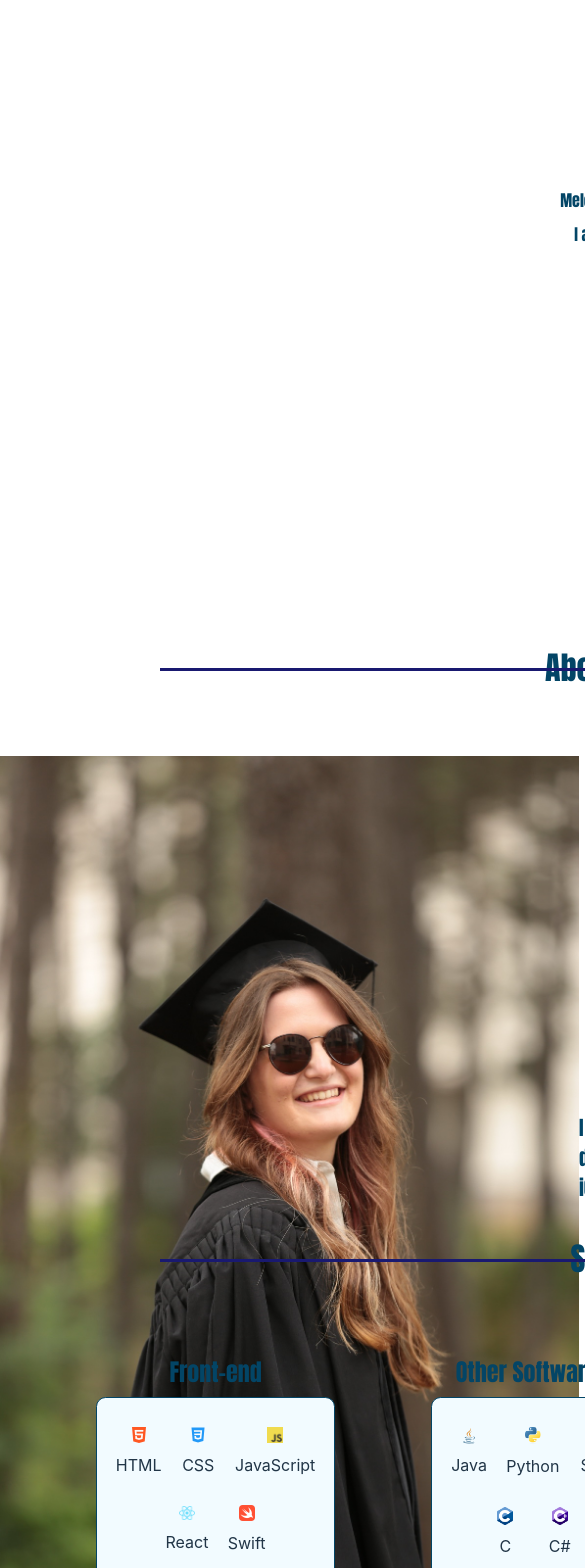
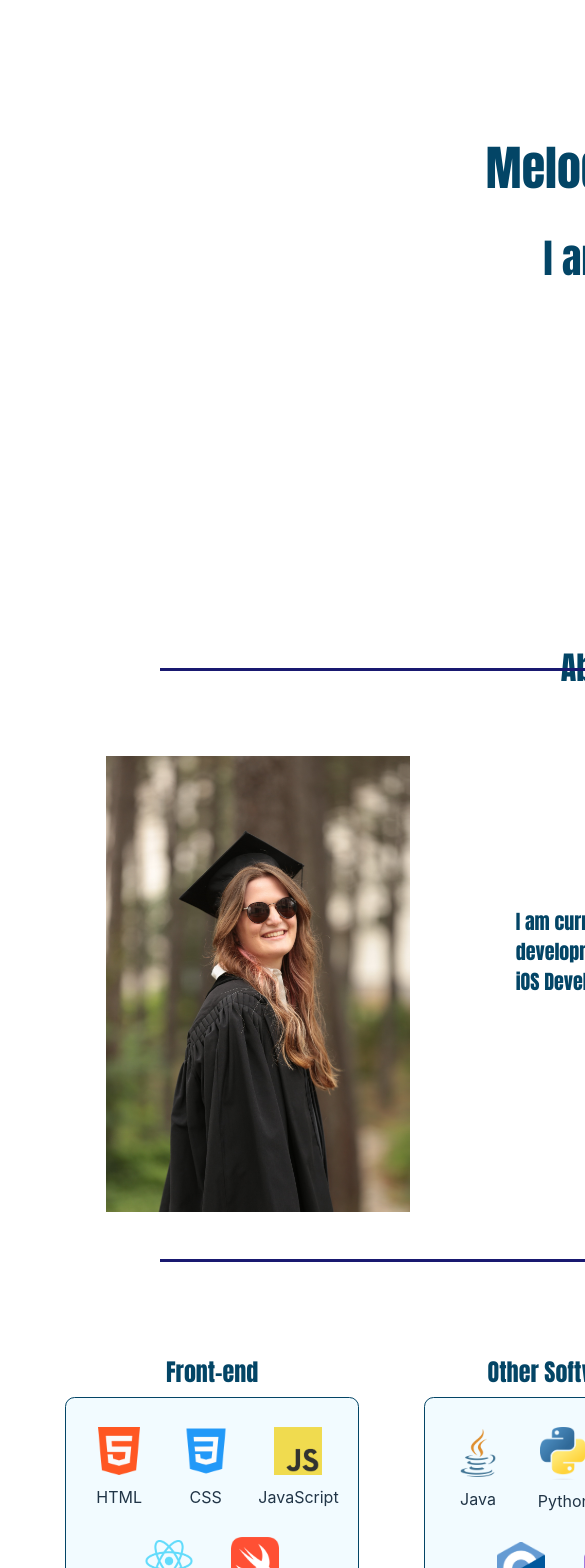
Before and after one commit to makimakimek/Portfolio, a React (Vite) app: page / in a window 390 px wide. Shown: the part 200-1768 px from the top of the page, 585 px wide, since content can reach past the window. Built offline with nearby package versions, Linux system fonts and the light colour scheme.

Commit message:
bug fixes

```diff
--- a/src/App.css
+++ b/src/App.css
@@ -386,47 +386,3 @@ a.link {
   top: 50%;
   position: absolute;
 }
-
-
-
-@media screen and (max-width: 768px) {
-  body {
-      font-size: 1em;
-  }
-
-  .nameContainer {
-      font-size: 1em;
-  }
-
-  .animationContainer {
-      font-size: 1em;
-  }
-
-  .image1 {
-      max-width: 100%;
-      height: auto;
-  }
-
-  .aboutContainer .underneathContainer .textContainer .paragraphContainer {
-      max-width: 100%;
-  }
-
-  .iconContainer > div > div > div > div > img {
-      max-width: 1em;
-  }
-
-  .projectTitleContainer {
-      font-size: 1em;
-  }
-
-  .projectParagraph {
-      font-size: 1em;
-      max-width: 100%;
-  }
-
-  .buttons {
-      width: 1em;
-      font-size: 1em;
-      margin: 1em;
-  }
-}
```
